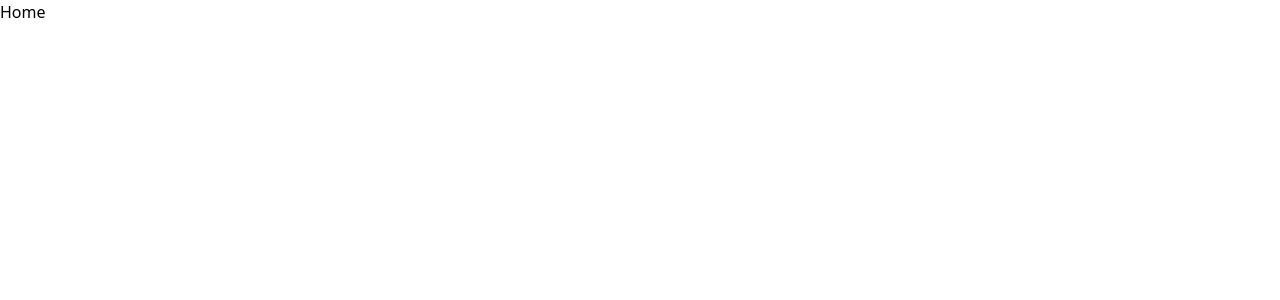
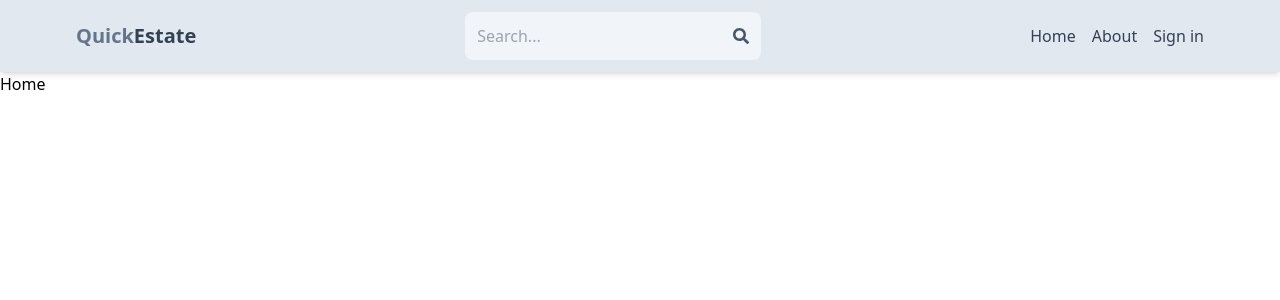
Before and after one commit to hardik24k9/QuickEstate, a React (Vite) app in the folder frontend/: page / in a window 1280 px wide. Shown: the top 300 px of the page. Built offline with nearby package versions, Linux system fonts and the light colour scheme.

Commit message:
Added header component

```diff
--- a/frontend/package.json
+++ b/frontend/package.json
@@ -12,6 +12,7 @@
   "dependencies": {
     "react": "^18.2.0",
     "react-dom": "^18.2.0",
+    "react-icons": "^4.12.0",
     "react-router-dom": "^6.20.1"
   },
   "devDependencies": {
--- a/frontend/src/App.jsx
+++ b/frontend/src/App.jsx
@@ -4,10 +4,12 @@
 import SignOut from "./pages/SignOut";
 import Profile from "./pages/Profile";
 import About from "./pages/About";
+import Header from "./components/Header";
 
 const App = () => {
   return (
     <BrowserRouter>
+      <Header />
       <Routes>
         <Route path="/" element={<Home />} />
         <Route path="/sign-in" element={<SignIn />} />
--- /dev/null
+++ b/frontend/src/components/Header.jsx
@@ -0,0 +1,42 @@
+import { FaSearch } from "react-icons/fa";
+import { Link } from "react-router-dom";
+
+const Header = () => {
+  return (
+    <header className="bg-slate-200 shadow-md">
+      <div className="flex justify-between items-center max-w-6xl mx-auto p-3">
+        <Link to="/">
+          <h1 className="font-bold text-sm sm:text-xl flex flex-wrap">
+            <span className="text-slate-500">Quick</span>
+            <span className="text-slate-700">Estate</span>
+          </h1>
+        </Link>
+        <form className="bg-slate-100 p-3 rounded-lg flex items-center">
+          <input
+            type="text"
+            placeholder="Search..."
+            className="bg-transparent focus:outline-none w-24 sm:w-64"
+          />
+          <FaSearch className="text-slate-600" />
+        </form>
+        <ul className="flex gap-4">
+          <Link to="/">
+            <li className="hidden sm:inline text-slate-700 hover:underline">
+              Home
+            </li>
+          </Link>
+          <Link to="/about">
+            <li className="hidden sm:inline text-slate-700 hover:underline">
+              About
+            </li>
+          </Link>
+          <Link to="/sign-in">
+            <li className=" text-slate-700 hover:underline">Sign in</li>
+          </Link>
+        </ul>
+      </div>
+    </header>
+  );
+};
+
+export default Header;
```
Also changed, not shown: 1 other file (tests, documents, lock files or other folders).
